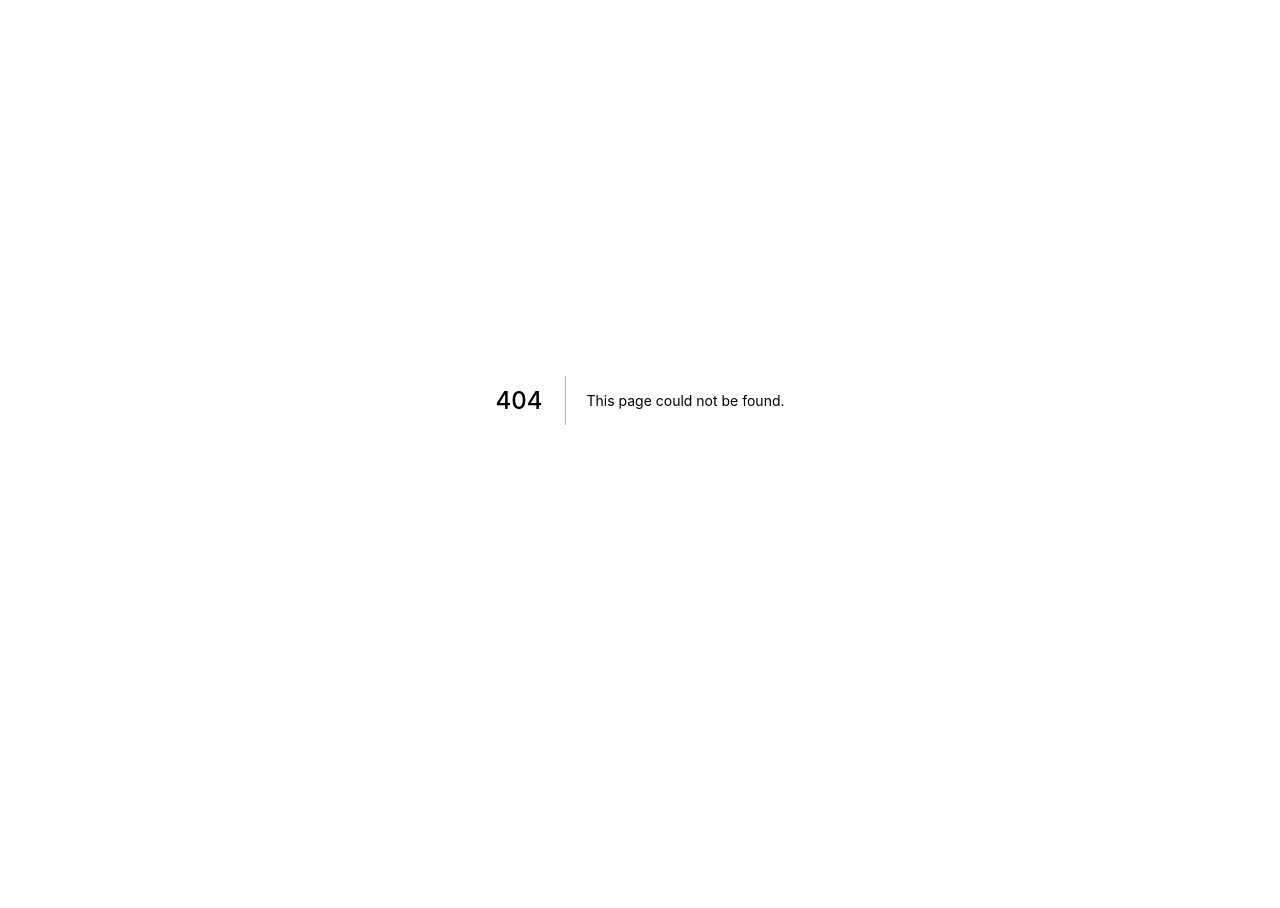
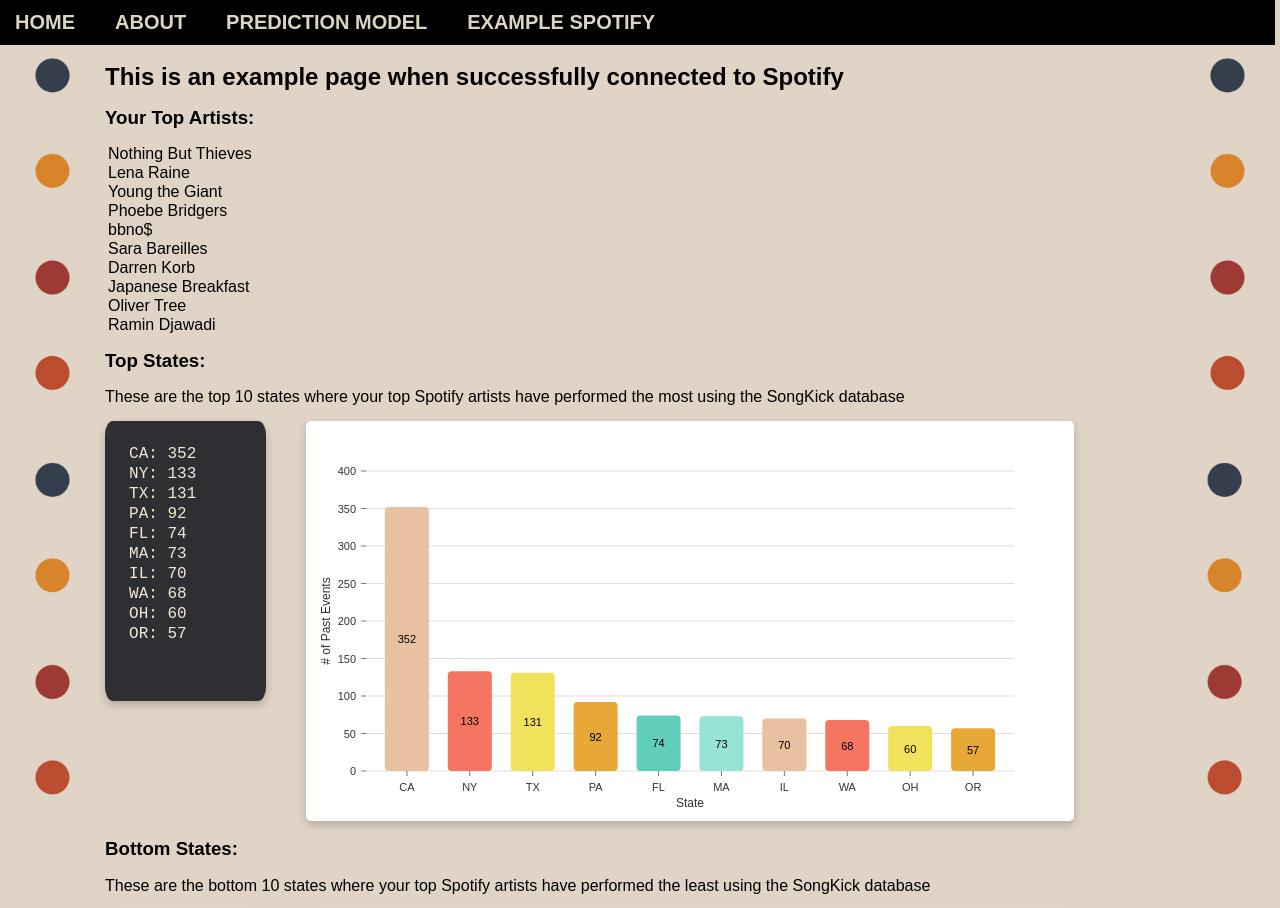
Before and after one commit to AlianaC/WrestleThePigeon, a Next.js app: page /example in a window 1280 px wide. Before the commit this address had no page. Shown: the top 908 px of the page. Before the commit the page ends 800 px from the top, so only its background shows below. Built offline with nearby package versions, Linux system fonts and the light colour scheme.

Commit message:
Added example page for login

```diff
--- /dev/null
+++ b/pages/example.js
@@ -0,0 +1,105 @@
+import React from 'react'
+import styles from '../styles/Home.module.css'
+import Bar from '../components/bar.js'
+import Link from 'next/link'
+import Navbar from './navbar.js'
+
+class Example extends React.Component {
+
+    render() {
+
+        var topArtists = [
+            'Nothing But Thieves',
+            'Lena Raine',
+            'Young the Giant',
+            'Phoebe Bridgers',
+            'bbno$',
+            'Sara Bareilles',
+            'Darren Korb',
+            'Japanese Breakfast',
+            'Oliver Tree',
+            'Ramin Djawadi'
+        ]
+        var top = [
+            [ 'CA', 352 ],
+            [ 'NY', 133 ],
+            [ 'TX', 131 ],
+            [ 'PA', 92 ],
+            [ 'FL', 74 ],
+            [ 'MA', 73 ],
+            [ 'IL', 70 ],
+            [ 'WA', 68 ],
+            [ 'OH', 60 ],
+            [ 'OR', 57 ]
+        ]
+
+        var bottom = [
+            [ 'AR', 16 ],
+            [ 'KS', 14 ],
+            [ 'HI', 14 ],
+            [ 'DE', 12 ],
+            [ 'NH', 10 ],
+            [ 'MT', 6 ],
+            [ 'ND', 4 ],
+            [ 'SD', 2 ],
+            [ 'MS', 2 ],
+            [ 'WV', 2 ]
+        ]
+
+
+        return (
+            <div className={styles.second}>
+                <Navbar />
+                <div className={styles.userinfo}>
+                    <h2>This is an example page when successfully connected to Spotify</h2>
+                    <h3>Your Top Artists:</h3>
+                    <div>{topArtists.map(artist => <div className={styles.artist} key={artist}>{artist}</div>)}</div>
+                    <h3>Top States:</h3>
+                    <p>These are the top 10 states where your top Spotify artists have performed the most using the SongKick database</p>
+                    <div className={styles.graph}>
+                        <div className={styles.statelist}>{top.map(state => <div key={state[0]}>{state[0]}: {state[1]}</div>)}</div>
+                        <Bar data={top}/>
+                    </div>
+                    <h3>Bottom States:</h3>
+                    <p>These are the bottom 10 states where your top Spotify artists have performed the least using the SongKick database</p>
+
+                    <div className={styles.graph}>
+                        <div className={styles.statelist}>{bottom.map(state => <div key={state[0]}>{state[0]}: {state[1]}</div>)}</div>
+                        <Bar data={bottom}/>
+                    </div>
+
+
+                </div>
+            </div>
+        )
+    }
+}
+
+export default Example;
+
+// <h3>Top Genres:</h3>
+// <div>{topGenres.map(genre => <div key={genre[0]}>{genre[0]}: {genre[1]}</div>)}</div>
+/*
+<div className={styles.second}>
+                <Navbar />
+                <div className={styles.userinfo}>
+                    <h2>You have successfully connected with Spotify</h2>
+                    <h3>Your Top Artists:</h3>
+                    <div>{topArtists.map(artist => <div className={styles.artist} key={artist.name}>{artist.name}</div>)}</div>
+                    <h3>Top States:</h3>
+                    <p>These are the top 10 states where your top Spotify artists have performed the most using the SongKick database</p>
+                    <div className={styles.graph}>
+                        <div className={styles.statelist}>{states.top10.map(state => <div key={state[0]}>{state[0]}: {state[1]}</div>)}</div>
+                        <Bar data={states.top10}/>
+                    </div>
+                    <h3>Bottom States:</h3>
+                    <p>These are the bottom 10 states where your top Spotify artists have performed the least using the SongKick database</p>
+                    <div className={styles.graph}>
+                        <div className={styles.statelist}>{states.bottom10.map(state => <div key={state[0]}>{state[0]}: {state[1]}</div>)}</div>
+                        <Bar data={states.bottom10}/>
+                    </div>
+
+
+                </div>
+            </div>
+*/
--- a/pages/index.js
+++ b/pages/index.js
@@ -20,10 +20,14 @@
         <p className={styles.information}>Wrestle the Pigeon demonstrates how the data you provide through Spotify can be used to make assumptions and predictions based on your listening history. We are focused on creating models and visualizations of users based on their Spotify listening habits and providing suggestions on where we think the user should live and not live based on their most listened to artists. As a team, we noticed more and more data is being collected about us as users, even if it is not explicitly written or said. We hope to learn more and inform users about what general information can be predicted about them using something as simple as their Spotify listening habits.</p>
         <h1 className={styles.interested}>Interested in your Spotify data?</h1>
 
-        <div>
+        <div className={styles.buttoncont}>
           <Link href="/api/authenticate">
           <button className={styles.connectbutton}>Connect Your Spotify</button>
           </Link>
+        </div>
+        <div className={styles.exampletext}>
+          <p>Don't have Spotify or you're having trouble connecting your Spotify?</p>
+          <p>Click <Link href="/example"><span className={styles.exlink}>here</span></Link> or above for our example page</p>
         </div>
 
       </main>
--- a/pages/navbar.js
+++ b/pages/navbar.js
@@ -12,6 +12,7 @@
                 <Link href="/"><p>HOME</p></Link>
                 <Link href="/about"><p>ABOUT</p></Link>
                 <Link href="/predictionmodel"><p>PREDICTION MODEL</p></Link>
+                <Link href="/example"><p>EXAMPLE SPOTIFY</p></Link>
             </div>
         )
     }
--- a/styles/Home.module.css
+++ b/styles/Home.module.css
@@ -60,12 +60,12 @@
 
 .statelist {
   background-color: rgb(47, 47, 51);
-  color: #ddd4c4;
+  color: #f1e7d6;
   text-align: left;
   margin-right: 10%;
   padding: 10%;
-  height: 50%;
-  width: 70%;
+  height: 70%;
+  width: 80%;
   border-radius: 5%;
   box-shadow: 0 4px 8px 0 rgba(0,0,0,0.2);
   transition: 0.3s;
@@ -157,6 +157,7 @@
 .connectbutton {
   margin: 20px;
   padding: 12px 12px;
+  padding-top: 10px;
   border: 0 none;
   width: 200px;
   border-radius: 36px;
@@ -171,6 +172,22 @@
 .connectbutton:hover {
   transition: all 150ms linear;
   opacity: 0.65;
+  cursor: pointer;
+}
+
+.exampletext {
+  text-align: center;
+  font-family: Avenir Next, sans-serif;
+  font-size: 15px;
+}
+
+.exlink {
+  font-weight: bold;
+}
+
+.exlink:hover {
+  color:#a53f3f;
+  font-weight: bold;
   cursor: pointer;
 }
 
@@ -208,10 +225,11 @@
 
 .interested {
   color: #000000;
-  margin: 10px;
-  line-height: 3.5;
+  margin-top: 8px;
+  margin-bottom: 0;
+  padding-bottom: 0;
   font-size: 1.5rem;
-  font-family: monospace, sans-serif;
+  font-family: Avenir Next, sans-serif;
 }
 
 .interested,
```
